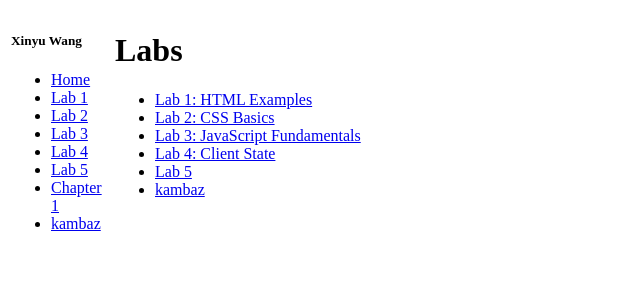
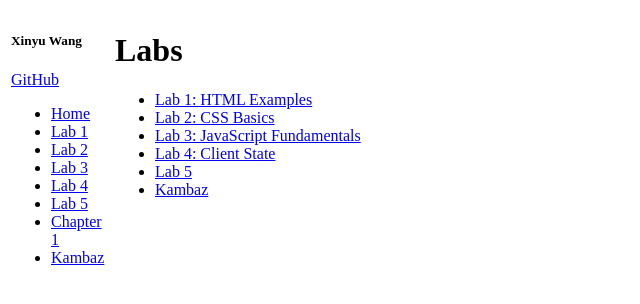
Before and after one commit to wangx24/cs5610-webdev-client, a Next.js app: page /labs in a window 1280 px wide. Shown: the top 304 px of the page, without its empty margins (0-640 px from the left). Built offline with nearby package versions, Linux system fonts and the light colour scheme.

Commit message:
modify capital letters

```diff
--- a/app/labs/TOC.tsx
+++ b/app/labs/TOC.tsx
@@ -4,6 +4,9 @@ export default function TOC() {
   return (
     <div>
       <h5>Xinyu Wang</h5>
+      <a href="https://github.com/wangx24/cs5610-webdev-client" id="wd-github">
+        GitHub
+      </a>
       <ul>
         <li>
           <Link href="/labs" id="wd-home-link">
@@ -32,7 +35,7 @@ export default function TOC() {
         </li>
         <li>
           <Link href="/" id="wd-kambaz-link">
-            kambaz
+            Kambaz
           </Link>
         </li>
       </ul>
--- a/app/labs/page.tsx
+++ b/app/labs/page.tsx
@@ -24,7 +24,7 @@ export default function Labs() {
         </li>
         <li>
           <Link href="/" id="wd-kambaz-link">
-            kambaz
+            Kambaz
           </Link>
         </li>
       </ul>
```
